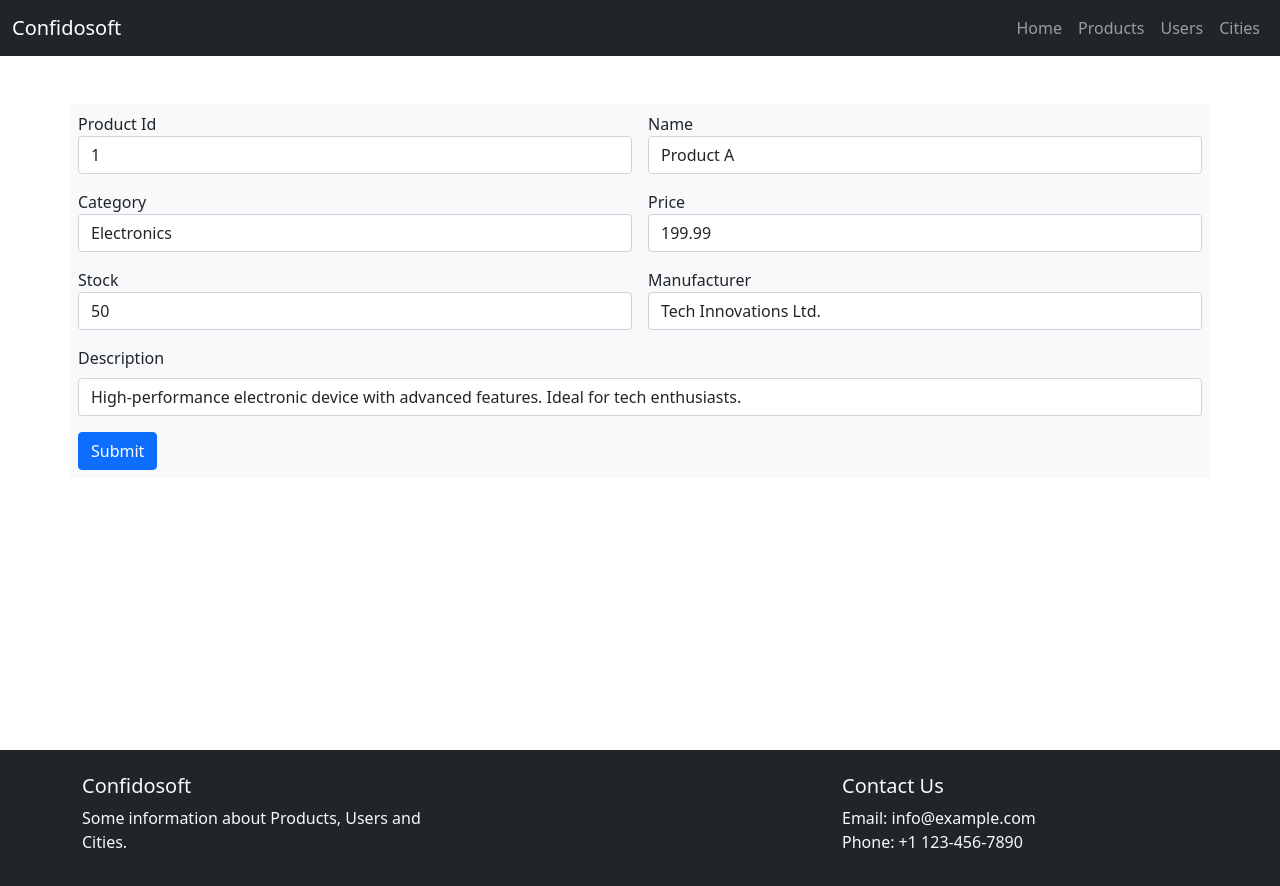
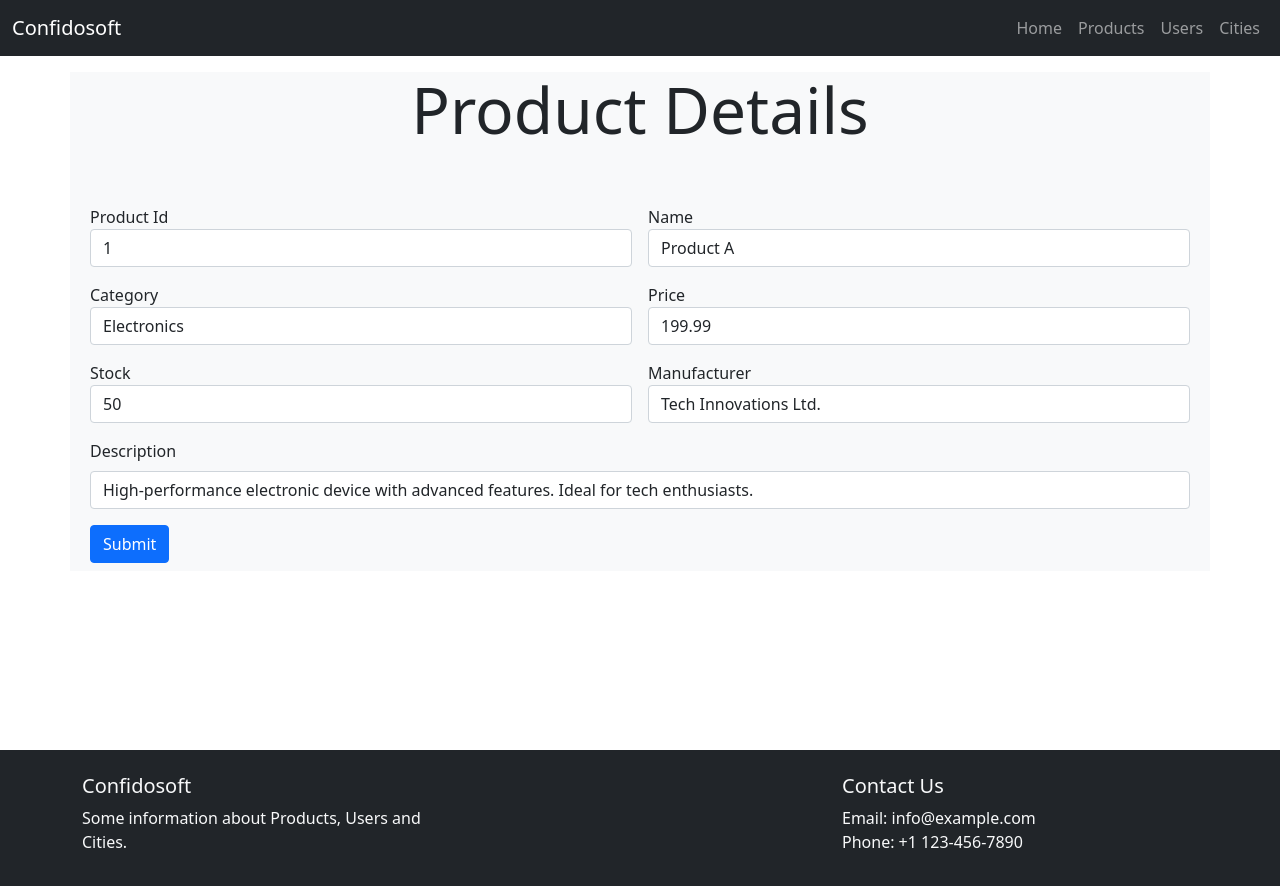
Before and after one commit to GauravKaklotar/Angular_Ex1, an Angular app: page /product/1 in a window 1280 px wide. Shown: the top 886 px of the page. Built offline with nearby package versions, Linux system fonts and the light colour scheme; data requests are answered from the project's data file.

Commit message:
details page updated

```diff
--- a/src/app/cities/city-details/city-details.component.html
+++ b/src/app/cities/city-details/city-details.component.html
@@ -1,3 +1,6 @@
+<div class="container my-3 bg-light">
+  <p class="display-3 text-center mb-4">City Details</p>
+
 <div class="container bg-light my-5 p-2">
     <form class="row g-3" (ngSubmit)="OnSubmit()" #myForm="ngForm">
       <div class="col-md-6">
@@ -60,3 +63,4 @@
       </div>
     </form>
   </div>
+</div>
--- a/src/app/products/product-details/product-details.component.html
+++ b/src/app/products/product-details/product-details.component.html
@@ -1,3 +1,6 @@
+<div class="container my-3 bg-light">
+  <p class="display-3 text-center mb-4">Product Details</p>
+
 <div class="container bg-light my-5 p-2">
     <form class="row g-3" (ngSubmit)="OnSubmit()" #myForm="ngForm">
       <div class="col-md-6">
@@ -61,3 +64,4 @@
       </div>
     </form>
   </div>
+</div>
--- a/src/app/users/user-details/user-details.component.html
+++ b/src/app/users/user-details/user-details.component.html
@@ -1,3 +1,6 @@
+<div class="container my-3 bg-light">
+  <p class="display-3 text-center mb-4">User Details</p>
+
 <div class="container bg-light my-5 p-2">
     <form class="row g-3" (ngSubmit)="OnSubmit()" #myForm="ngForm">
       <div class="col-md-6">
@@ -53,3 +56,4 @@
       </div>
     </form>
   </div>
+</div>
```
